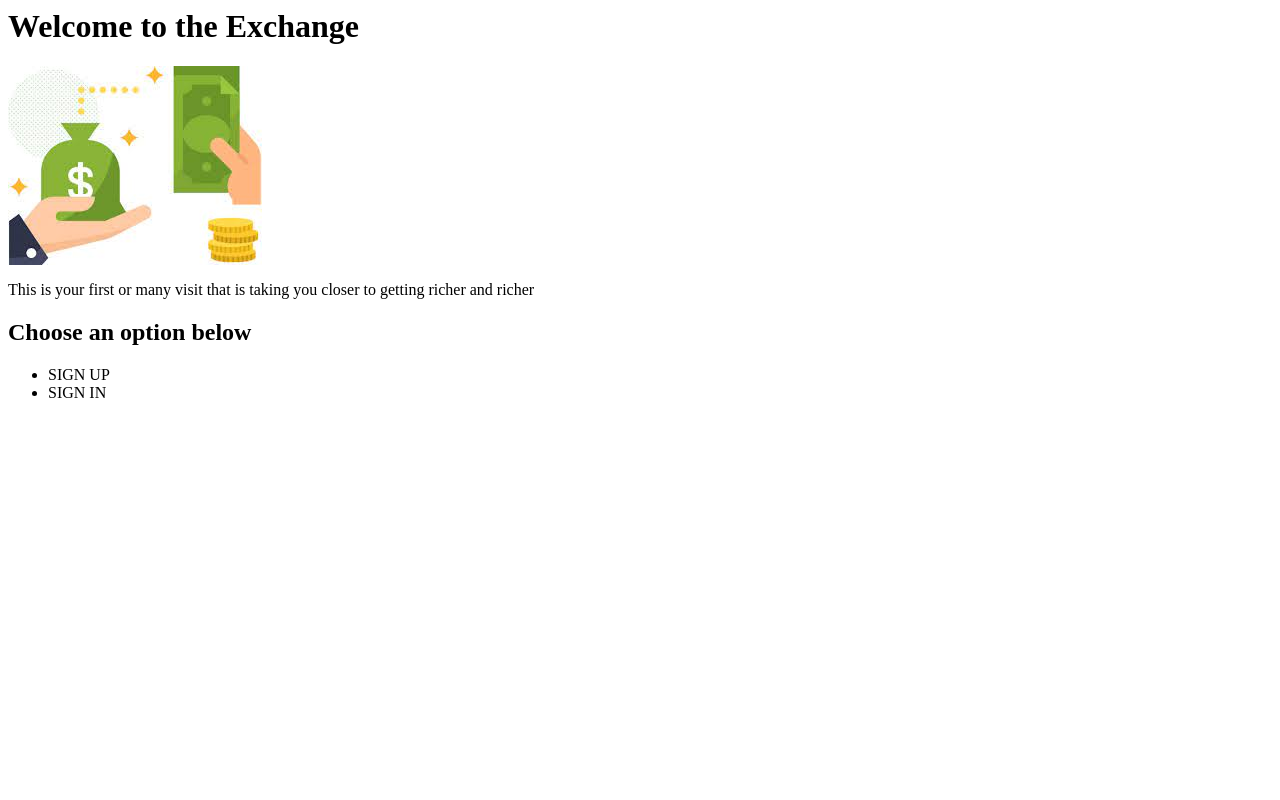
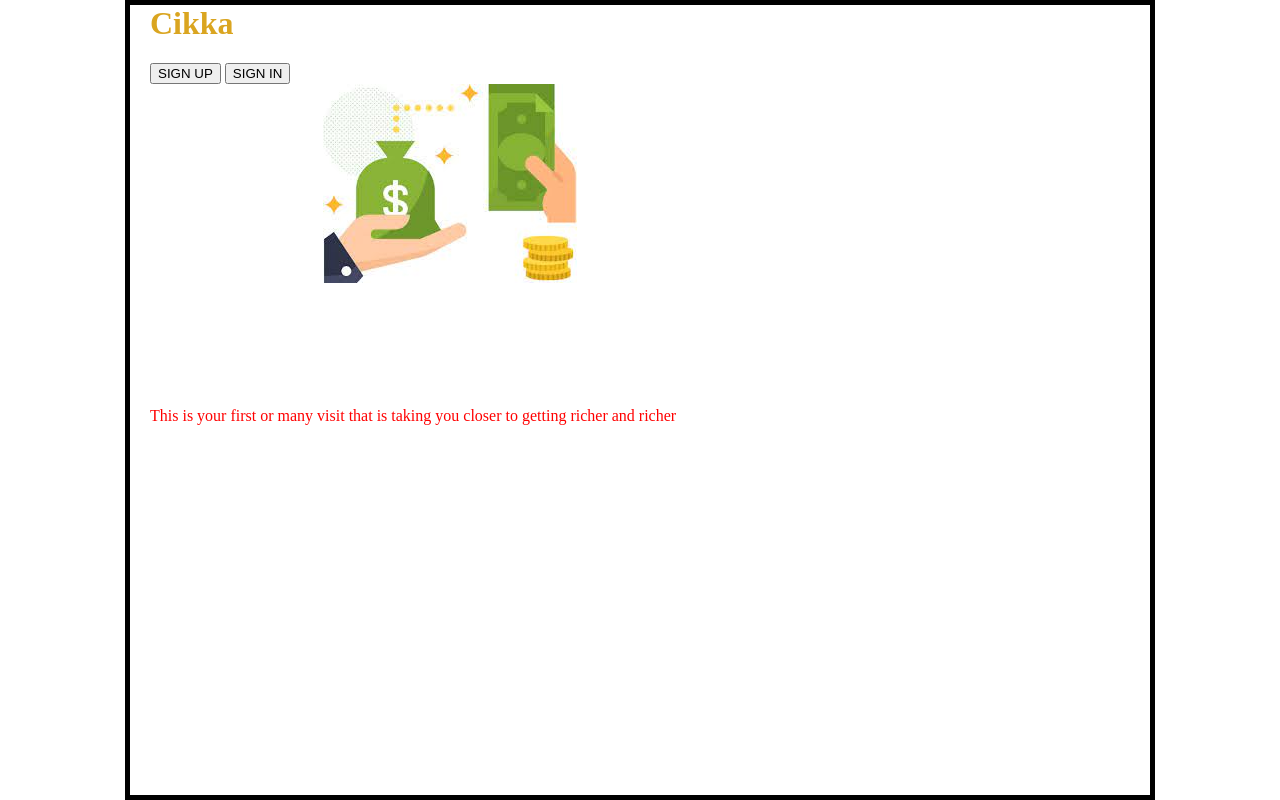
Before and after one commit to tsachine/git_test, a plain HTML site: page test-site/index.html in a window 1280 px wide. Drawn offline with Linux system fonts and the light colour scheme.

Commit message:
initial commit

```diff
--- a/test-site/index.html
+++ b/test-site/index.html
@@ -2,14 +2,15 @@
     <head>
         <title>World's Biggest Exchange</title>
     </head>
+    <link href="styles/style.css" rel="stylesheet">
+
     <body>
-        <h1>Welcome to the Exchange</h1>
-        <img src="images/exchange.jpeg" alt='exchange'>
+        <h1>Cikka</h1>
+        <button>SIGN UP</button> <button>SIGN IN</button>
+        <br>
+        <img src="images/exchange.jpeg" alt='exchange-image'>
+        <br> <br> <br> <br> <br> <br>
         <p>This is your first or many visit that is taking you closer to getting richer and richer</p>
-        <h2>Choose an option below</h2>
-        <ul>
-            <li>SIGN UP</li>
-            <li>SIGN IN</li>
-        </ul>
+     <script src="script/main.js"></script>
     </body>
 </html>
--- a/test-site/script/main.js
+++ b/test-site/script/main.js
@@ -0,0 +1,5 @@
+const myHeading = document.querySelector('h1');
+myHeading.textContent = 'Cikka';
+document.querySelector('html').onclick = function() {
+    alert('Najayaz click mat kar!');
+}
--- a/test-site/styles/style.css
+++ b/test-site/styles/style.css
@@ -3,5 +3,30 @@ p {
 }
 
 h1 {
-    color: gold;
+    color:goldenrod;
+    width: 800px;
 }
+
+body {
+    width: 600px;
+    margin: 0 auto;
+    background-color:white;
+    padding: 0 400px 20px 20px;
+    border: 5px solid black;
+  }
+
+  h2 {
+    margin: 0;
+    padding: 20px 0;
+    color: #00539F;
+  }
+
+  img {
+    display: block;
+    margin: 0 auto;
+  }
+
+button {
+    width: 0 auto;
+
+}
```
